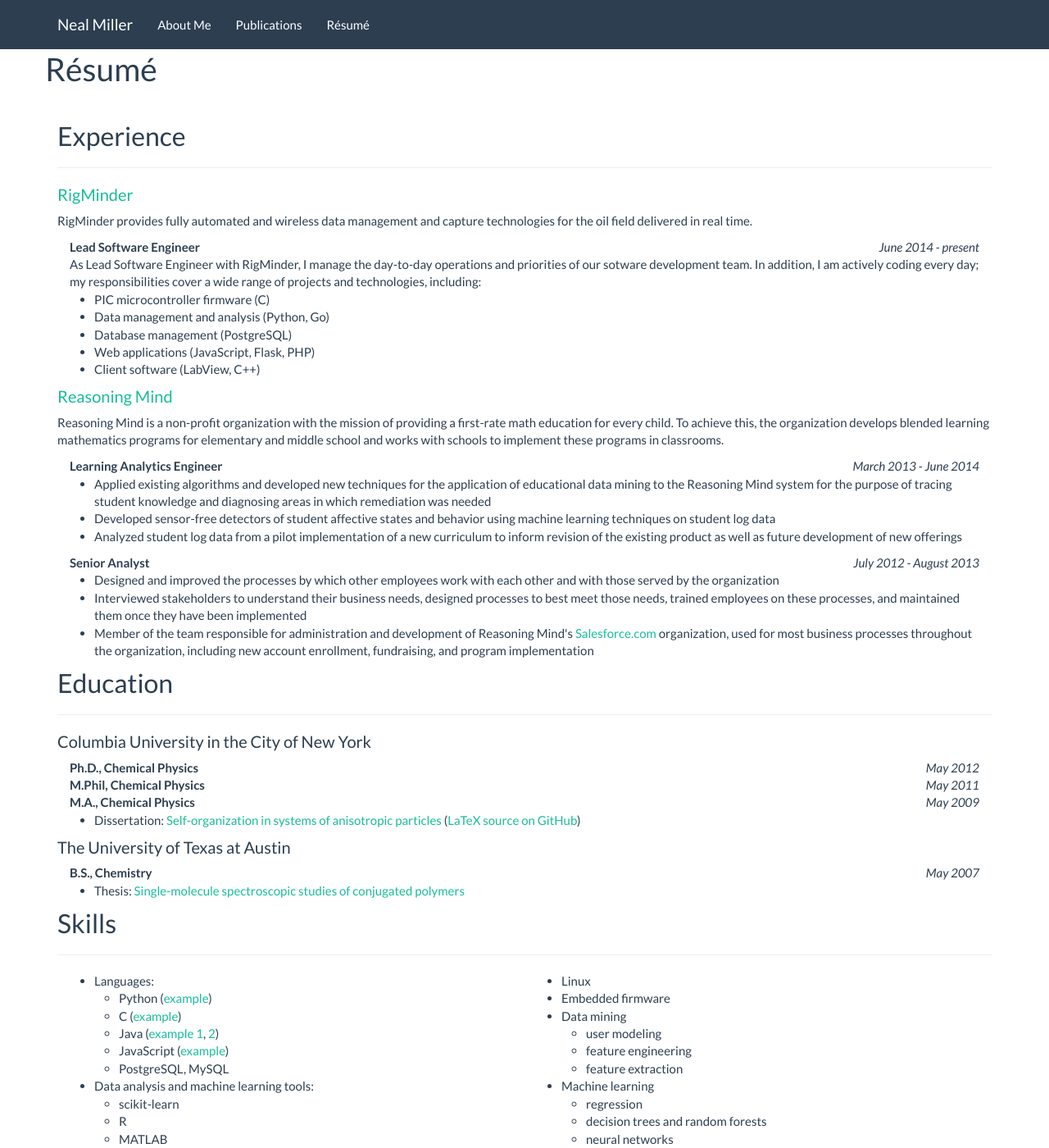
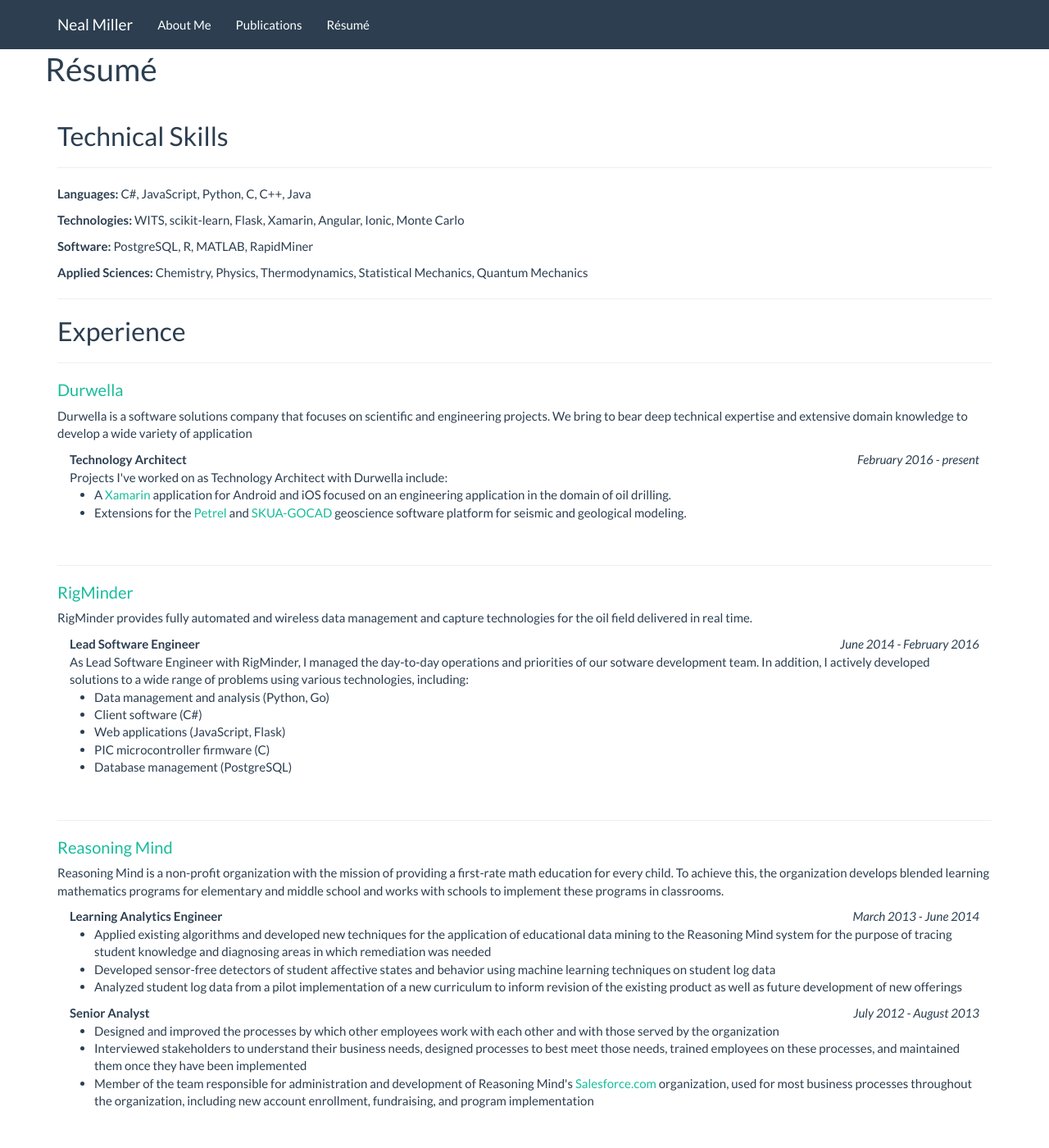
Before and after one commit to wlmiller/wlmiller.github.io, a Jekyll site: the page built from resume.md, in a window 1280 px wide and 1400 px high. Shown: the whole window at 82% size. Built offline with Jekyll 4.4.1, drawn with Linux system fonts in a browser that asks for light colours; some of the changed text lies outside the part shown.

Commit message:
Update about me and resume - out of date

```diff
--- a/resume.md
+++ b/resume.md
@@ -5,28 +5,62 @@ description: ""
 group: navigation
 ---
 
+## Technical Skills
+
+---
+
+**Languages:** C#, JavaScript, Python, C, C++, Java
+
+**Technologies:** WITS, scikit-learn, Flask, Xamarin, Angular, Ionic, Monte Carlo
+
+**Software:** PostgreSQL, R, MATLAB, RapidMiner
+
+**Applied Sciences:** Chemistry, Physics, Thermodynamics, Statistical Mechanics, Quantum Mechanics
+
+---
+
 ## Experience
 
 ---
+
+#### [Durwella](http://durwella.com)
+Durwella is a software solutions company that focuses on scientific and engineering projects.  We bring to bear deep technical expertise and extensive domain knowledge to develop a wide variety of application
+
+<div class="col-sm-8 col-xs-12"><b>Technology Architect</b></div>
+<div class="col-sm-4 col-xs-12">
+	<div style="float:right" class="hidden-xs"><em>February 2016 - present</em></div>
+	<div class="visible-xs"><em>February 2016 - present</em></div>
+</div>
+<div class="col-xs-12">Projects I've worked on as Technology Architect with Durwella include:</div>
+<div class="col-xs-12">
+	<ul>
+		<li> A <a href="http://xamarin.com">Xamarin</a> application for Android and iOS focused on an engineering application in the domain of oil drilling.</li>
+		<li> Extensions for the <a href="https://www.software.slb.com/products/petrel">Petrel</a> and <a href="http://www.pdgm.com/products/skua-gocad/">SKUA-GOCAD</a> geoscience software platform for seismic and geological modeling.</li>
+	</ul>
+</div>&nbsp;
+
+<hr/>
 
 #### [RigMinder](http://rigminder.com)
 RigMinder provides fully automated and wireless data management and capture technologies for the oil field delivered in real time.
 
 <div class="col-sm-8 col-xs-12"><b>Lead Software Engineer</b></div>
 <div class="col-sm-4 col-xs-12">
-	<div style="float:right" class="hidden-xs"><em>June 2014 - present</em></div>
-	<div class="visible-xs"><em>June 2014 - present</em></div>
+	<div style="float:right" class="hidden-xs"><em>June 2014 - February 2016</em></div>
+	<div class="visible-xs"><em>June 2014 - February 2016</em></div>
 </div>
-<div class="col-xs-12">As Lead Software Engineer with RigMinder, I manage the day-to-day operations and priorities of our sotware development team.  In addition, I am actively coding every day; my responsibilities cover a wide range of projects and technologies, including:</div>
+<div class="col-xs-12">As Lead Software Engineer with RigMinder, I managed the day-to-day operations and priorities of our sotware development team.
+In addition, I actively developed solutions to a wide range of problems using various technologies, including:</div>
 <div class="col-xs-12">
 	<ul>
+
+		<li> Data management and analysis (Python, Go)</li>
+		<li> Client software (C#)</li>
+		<li> Web applications (JavaScript, Flask)</li>
 		<li> PIC microcontroller firmware (C)</li>
-		<li> Data management and analysis (Python, Go)</li>
 		<li> Database management (PostgreSQL)</li>
-		<li> Web applications (JavaScript, Flask, PHP)</li>
-		<li> Client software (LabView, C++)</li>
-</ul>
-</div>
+	</ul>
+</div>&nbsp;
 
 ---
 
@@ -57,7 +91,7 @@ Reasoning Mind is a non-profit organization with the mission of providing a firs
 		<li> Interviewed stakeholders to understand their business needs, designed processes to best meet those needs, trained employees on these processes, and maintained them once they have been implemented</li>
 		<li> Member of the team responsible for administration and development of Reasoning Mind's <a href="http://salesforce.com">Salesforce.com</a> organization, used for most business processes throughout the organization, including new account enrollment, fundraising, and program implementation</li>
 	</ul>
-</div>
+</div>&nbsp;
 
 ---
 
@@ -74,7 +108,7 @@ Reasoning Mind is a non-profit organization with the mission of providing a firs
 <div class="col-sm-4 hidden-xs"><div style="float:right"><em>May 2009</em></div></div>
 <div class="col-xs-12">
 	<ul><li>Dissertation: <a href="https://github.com/wlmiller/thesis/blob/master/main.pdf?raw=true">Self-organization in systems of anisotropic particles</a> (<a href="https://github.com/wlmiller/thesis">LaTeX source on GitHub</a>)</li></ul>
-</div>
+</div>&nbsp;
 
 ---
 
@@ -86,36 +120,3 @@ Reasoning Mind is a non-profit organization with the mission of providing a firs
 </div>
 
 ---
-
-## Skills
-
----
-
-<div class="col-md-6 cols-xs-12" markdown="1">
-* Languages:
-	* Python ([example](https://github.com/wlmiller/ChatBot))
-	* C ([example](https://github.com/wlmiller/GradSchool))
-	* Java ([example 1](https://github.com/wlmiller/BKTSimulatedAnnealing), [2](https://github.com/wlmiller/GeneticAlgorithm))
-	* JavaScript ([example](http://cloud.rigminder.com/edr/))
-	* PostgreSQL, MySQL
-* Data analysis and machine learning tools:
-	* scikit-learn
-	* R
-	* MATLAB
-	* Mathematica
-* [Salesforce.com](http://salesforce.com) administration and development (Apex, VisualForce, SOQL)
-</div>
-<div class="col-md-6 cols-xs-12" markdown="1">
-* Linux
-* Embedded firmware
-* Data mining
-	* user modeling
-	* feature engineering
-    * feature extraction
-* Machine learning
-    * regression
-    * decision trees and random forests
-    * neural networks
-    * probabilistic graphical models
-    * support vector machines
-</div>
```
Also changed, not shown: index.md (+3 -5 lines).
